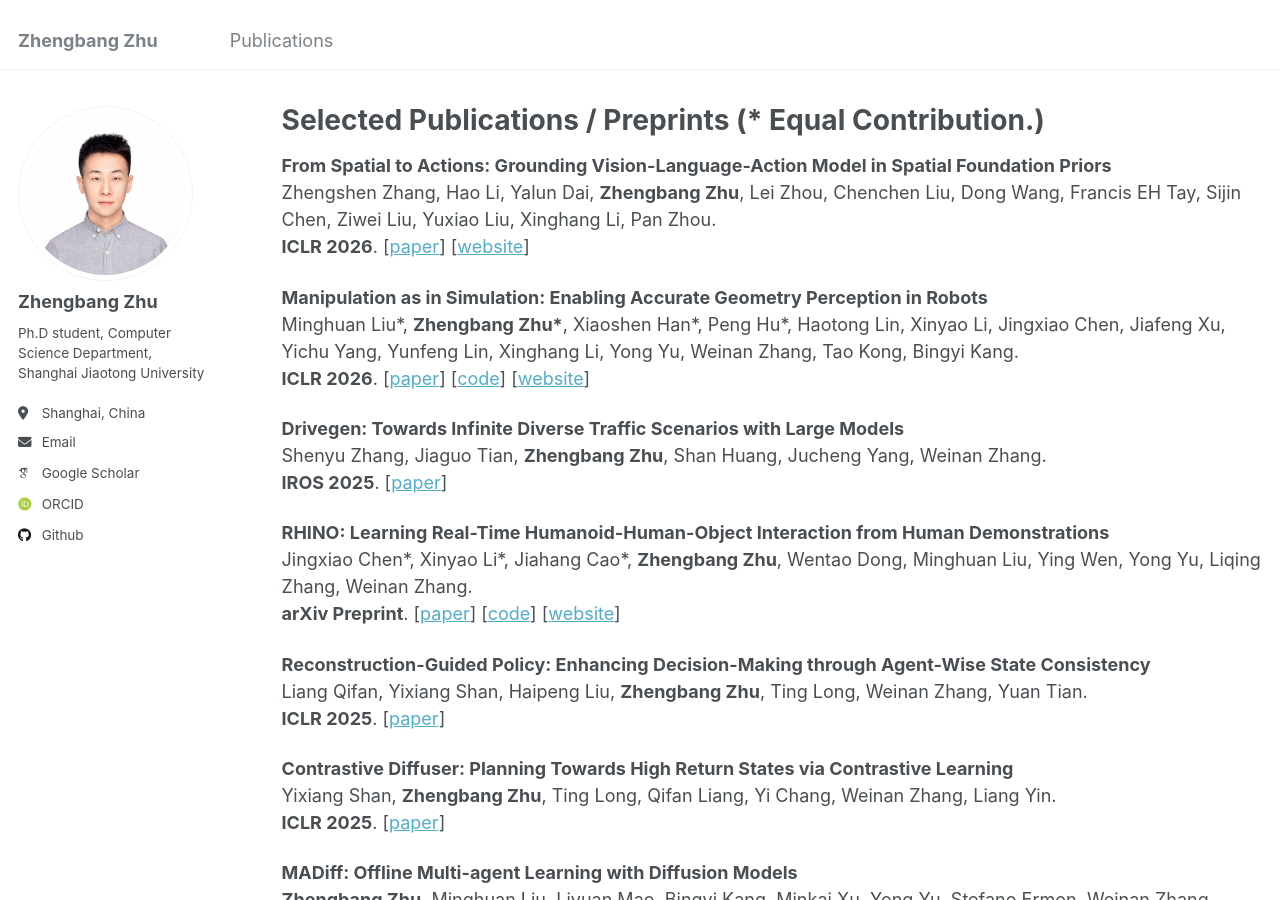
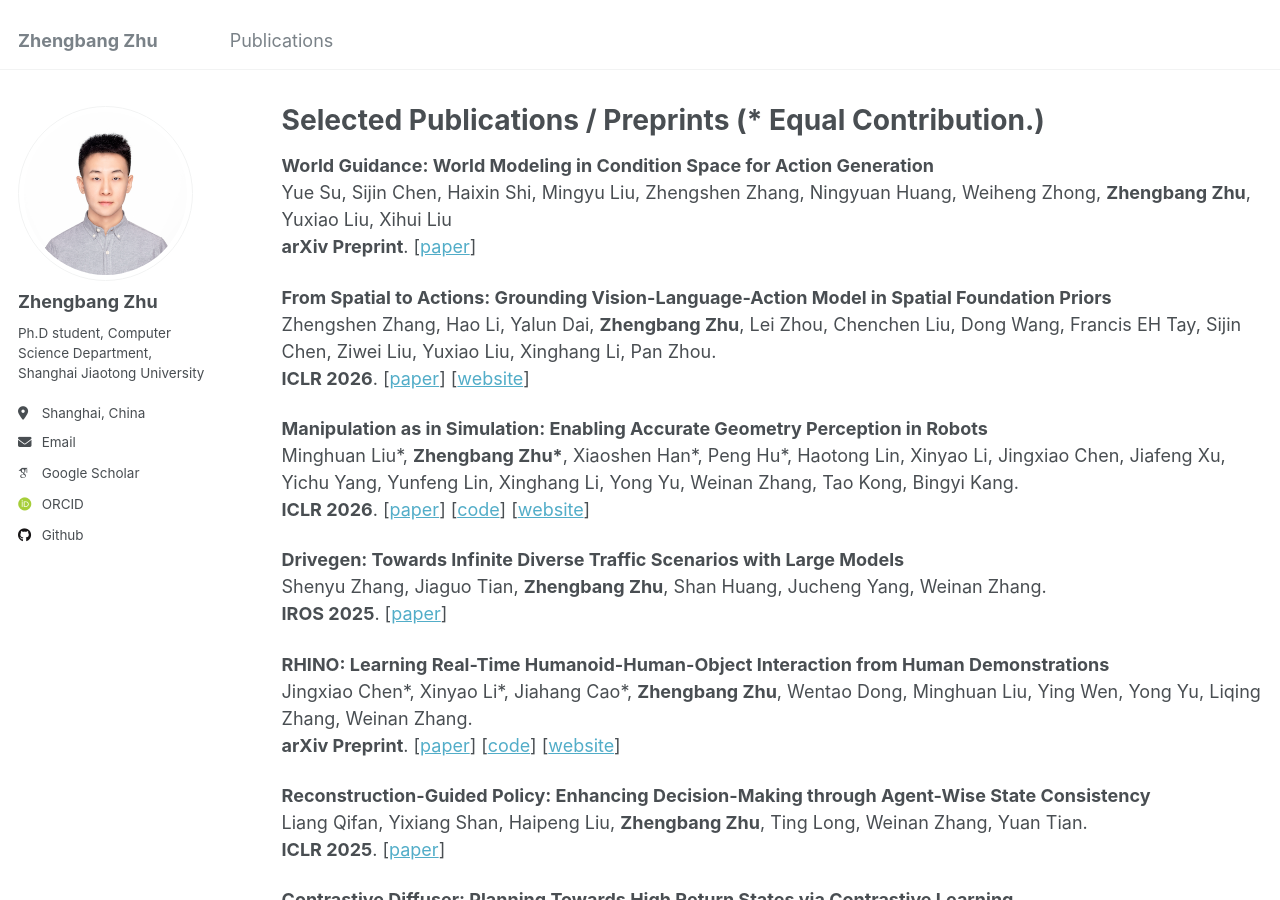
Before and after one commit to zbzhu99/zbzhu99.github.io, a Jekyll site: the page built from _pages/publications.md, in a window 1280 px wide and 900 px high. Built offline with Jekyll 4.4.1, drawn with Linux system fonts in a browser that asks for light colours; some web fonts are replaced.

Commit message:
add new paper

```diff
--- a/_pages/publications.md
+++ b/_pages/publications.md
@@ -4,6 +4,10 @@ title: "Selected Publications / Preprints (* Equal Contribution.)"
 permalink: /publications/
 author_profile: true
 ---
+
+<b>World Guidance: World Modeling in Condition Space for Action Generation</b> <br>
+Yue Su, Sijin Chen, Haixin Shi, Mingyu Liu, Zhengshen Zhang, Ningyuan Huang, Weiheng Zhong, <b>Zhengbang Zhu</b>, Yuxiao Liu, Xihui Liu <br>
+<b>arXiv Preprint</b>. [<a href="https://arxiv.org/abs/2602.22010">paper</a>]
 
 <b>From Spatial to Actions: Grounding Vision-Language-Action Model in Spatial Foundation Priors</b> <br>
 Zhengshen Zhang, Hao Li, Yalun Dai, <b>Zhengbang Zhu</b>, Lei Zhou, Chenchen Liu, Dong Wang, Francis EH Tay, Sijin Chen, Ziwei Liu, Yuxiao Liu, Xinghang Li, Pan Zhou. <br>
```
